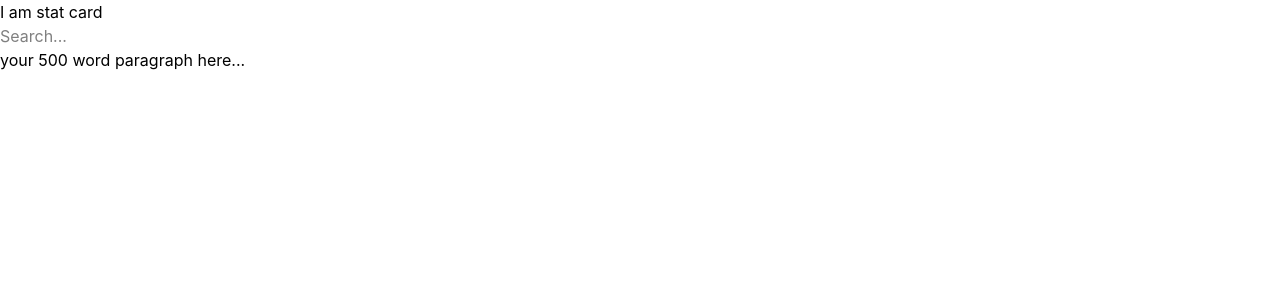
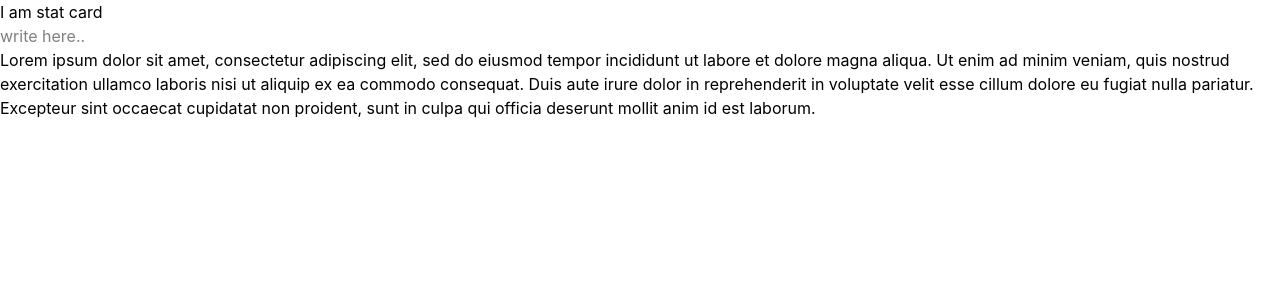
Before and after one commit to Rakesh-84/reactJS-practice, a React (Vite) app: page / in a window 1280 px wide. Shown: the top 300 px of the page. Built offline with nearby package versions, Linux system fonts and the light colour scheme.

Commit message:
Fix search highlight background in SearchBox

```diff
--- a/src/component/SearchBox.jsx
+++ b/src/component/SearchBox.jsx
@@ -1,31 +1,34 @@
 import { useState } from "react";
+const textPiece =
+  "Lorem ipsum dolor sit amet, consectetur adipiscing elit, sed do eiusmod tempor incididunt ut labore et dolore magna aliqua. Ut enim ad minim veniam, quis nostrud exercitation ullamco laboris nisi ut aliquip ex ea commodo consequat. Duis aute irure dolor in reprehenderit in voluptate velit esse cillum dolore eu fugiat nulla pariatur. Excepteur sint occaecat cupidatat non proident, sunt in culpa qui officia deserunt mollit anim id est laborum.";
 
+export default function App() {
+  const [query, setquery] = useState("");
+  function highlight() {
+    if (!query.trim()) return textPiece;
 
-const text = "your 500 word paragraph here...";
+    const escaped = query.replace(/[.*+?^${}()|[\]\\]/g, "\\$&");
+    const regex = new RegExp(`(${escaped})`, "gi");
+    const parts = textPiece.split(regex);
+    const exactMatch = new RegExp(`^${escaped}$`, "i");
 
-export default function Search() {
-  const [query, setQuery] = useState("");
-
-  const highlight = () => {
-    if (!query.trim()) return text; // if empty show original
-
-    const parts = text.split(query);  // split by the word
-
-    return parts.map((part, i) => (
-      <>
-        {part}
-        {i < parts.length - 1 && (
-          <span style={{ background: "yellow" }}>{query}</span>
-        )}
-      </>
-    ));
-  };
+    return parts.map((part, i) =>
+      exactMatch.test(part) ? (
+        <span key={i} style={{ background: "yellow" }}>
+          {part}
+        </span>
+      ) : (
+        <span key={i}>{part}</span>
+      )
+    );
+  }
 
   return (
-    <div>
+    <div className="App">
       <input
-        placeholder="Search..."
-        onChange={(e) => setQuery(e.target.value)}
+        type="text"
+        placeholder="write here.."
+        onChange={(e) => setquery(e.target.value)}
       />
       <p>{highlight()}</p>
     </div>
```
